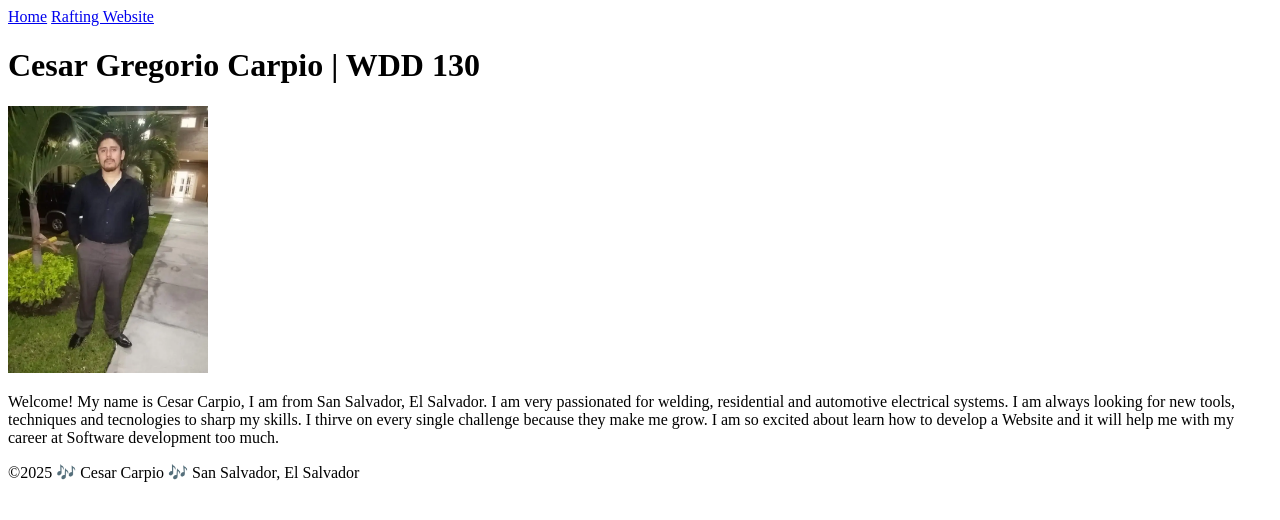
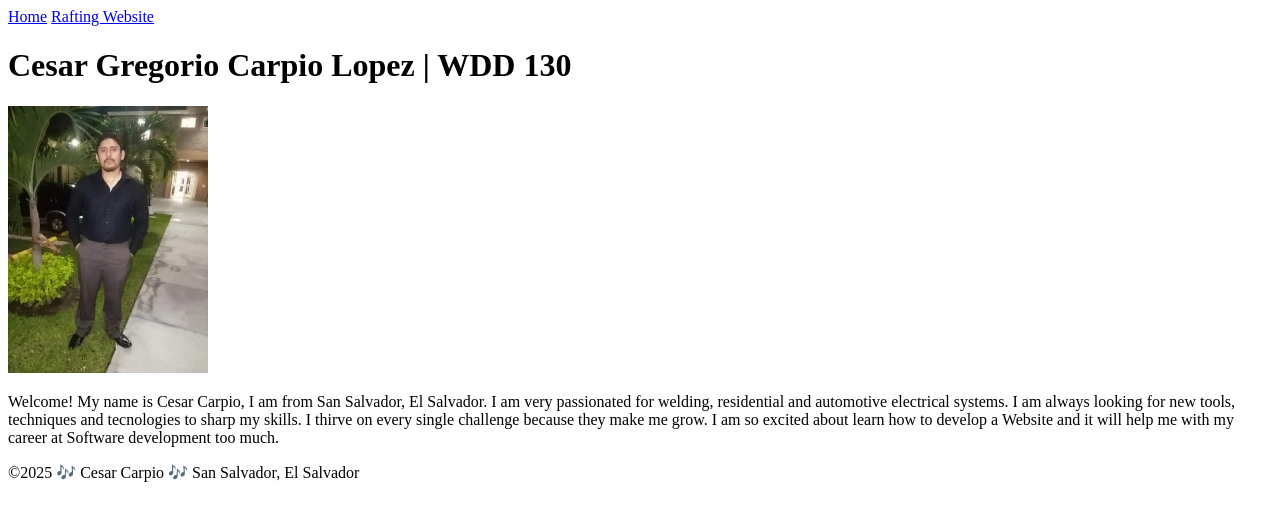
Before and after one commit to carpiolopez-c/wdd130, a plain HTML site: page index.html in a window 1280 px wide. Drawn offline with Linux system fonts and the light colour scheme.

Commit message:
update name

```diff
--- a/index.html
+++ b/index.html
@@ -15,7 +15,7 @@
         </nav>
     </header>
     <main>
-        <h1>Cesar Gregorio Carpio | WDD 130</h1>
+        <h1>Cesar Gregorio Carpio Lopez | WDD 130</h1>
         <img src="images/profile.webp" alt="Cesar Carpio Profile Pic" width="200">
         <p>Welcome! My name is Cesar Carpio, I am from San Salvador, El Salvador. I am very passionated for welding,
             residential and automotive electrical systems. I am always looking for new tools, techniques and
```
